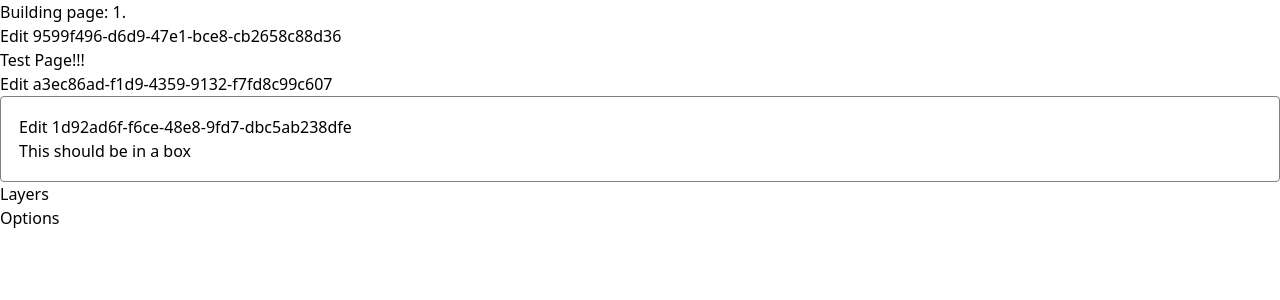
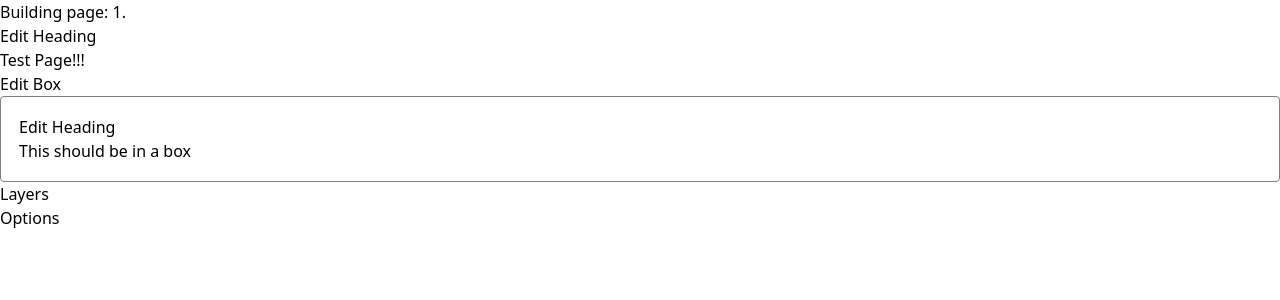
Before and after one commit to natedunn/project-zao, a Next.js app: page /builder/1 in a window 1280 px wide. Shown: the top 300 px of the page. Built offline with nearby package versions, Linux system fonts and the light colour scheme.

Commit message:
Pass component name for edit tooltip
Instead of UUID

```diff
--- a/components/app/EditWrapper.tsx
+++ b/components/app/EditWrapper.tsx
@@ -4,16 +4,17 @@ import useStore from '../../utils/store';
 
 type Props = {
   children: any; // TODO: fix this to allow key below
+  componentName: string;
 };
 
-export default function EditWrapper({ children }: Props) {
+export default function EditWrapper({ children, componentName }: Props) {
   const [isHovered, setIsHovered] = useState(false);
   const setHovered = useStore((state) => state.editor.setHovered);
   const setSelected = useStore((state) => state.editor.setSelected);
 
   return (
     <div
-      className='editor-wrapper relative'
+      className='relative editor-wrapper'
       onClick={(e) => {
         e.stopPropagation();
         setSelected(children.key);
@@ -38,8 +39,8 @@ export default function EditWrapper({ children }: Props) {
           }
         )}
       >
-        <div className='inline-block py-1 px-2 text-xs bg-blue-500 text-white rounded-t pointer-events-auto'>
-          Edit {children.key}
+        <div className='inline-block px-2 py-1 text-xs text-white bg-blue-500 rounded-t pointer-events-auto'>
+          Edit {componentName}
         </div>
       </div>
       {children}
--- a/components/app/RenderComponents.tsx
+++ b/components/app/RenderComponents.tsx
@@ -33,7 +33,7 @@ export default function RenderComponents({ layout, name = null, editMode = false
       const Wrapper = editMode ? EditWrapper : Fragment;
       // const Component = component || null;
       return (
-        <Wrapper key={item?.key}>
+        <Wrapper key={item?.key} componentName={item?.component}>
           {/* <Component
             {...checkIfChildren(props)}
             key={item?.key}
```
